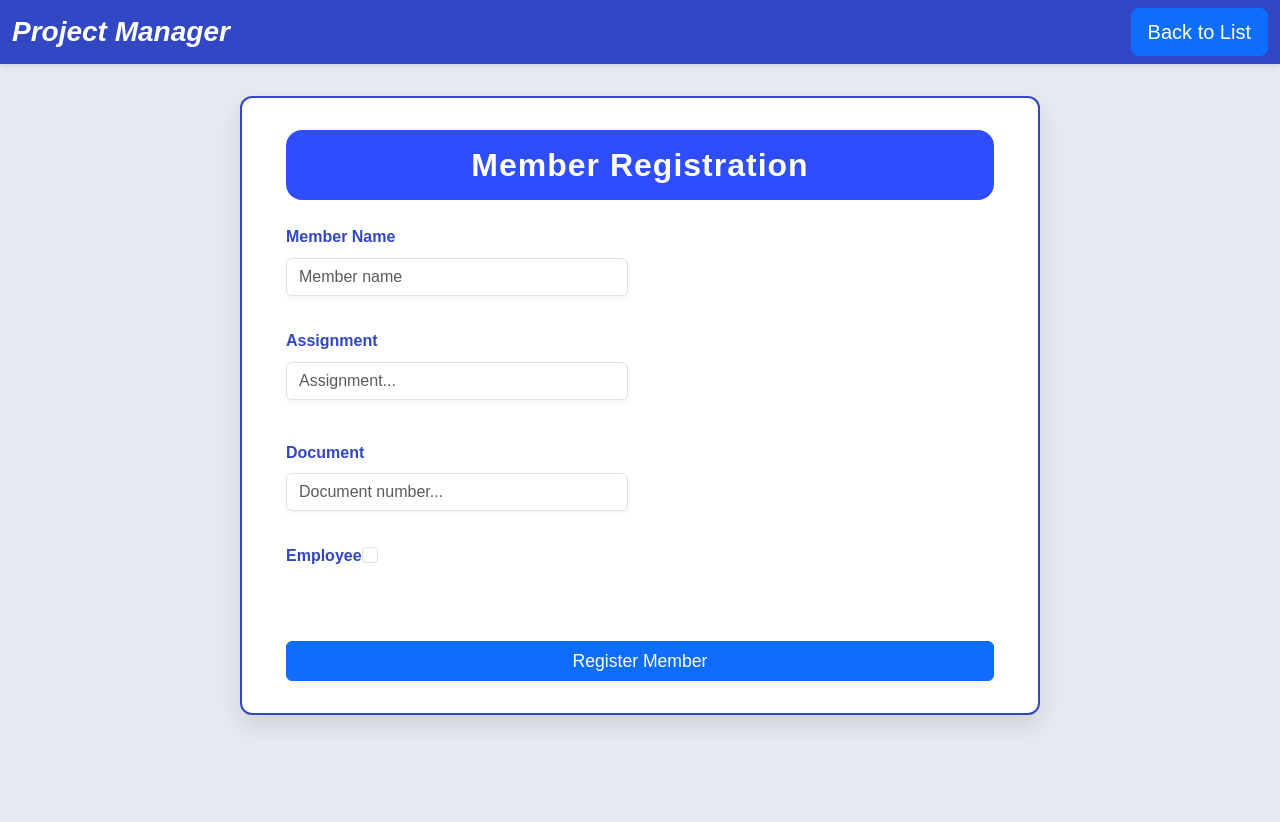
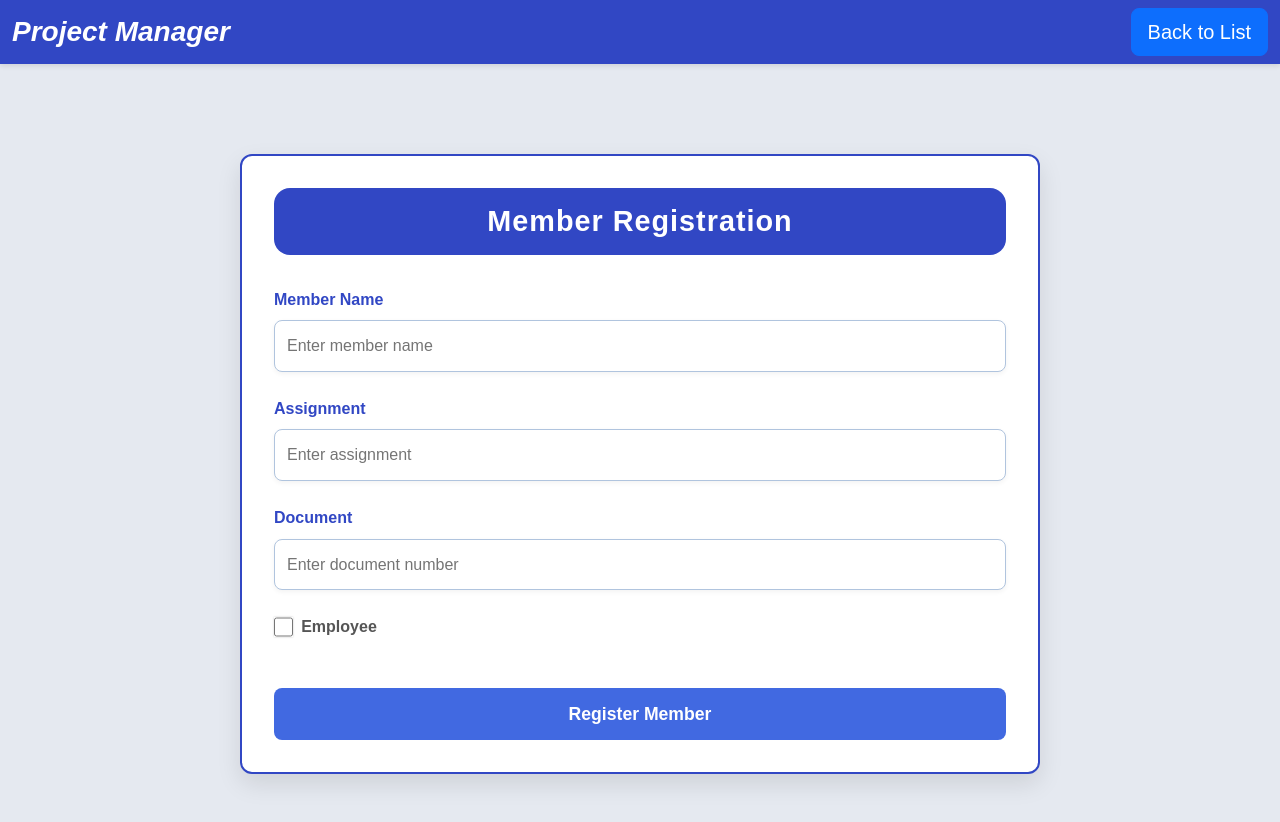
Before and after one commit to Matheus-Freitas0/training-react, a React (Vite) app: page /register in a window 1280 px wide. Shown: the top 822 px of the page. Before the commit the page ends 800 px from the top, so only its background shows below. Built offline with nearby package versions, Linux system fonts and the light colour scheme.

Commit message:
Refactored MemberForm CSS and JSX: updated class names, styles, and structure of form elements and layout.

```diff
--- a/src/components/membersRegister/MemberForm.css
+++ b/src/components/membersRegister/MemberForm.css
@@ -1,119 +1,129 @@
-main {
+.member-form-container {
+    display: flex;
+    justify-content: center;
+    align-items: center;
+    min-height: 100vh;
+    padding: 1rem;
+    box-sizing: border-box;
+    background-color: #e5e9f0;
+}
+
+.form-wrapper {
+    width: 100%;
+    max-width: 800px;
     background-color: #ffffff;
-    padding: 2rem;
     border-radius: 12px;
     border: 2px solid #3147c4;
     box-shadow: 0 10px 25px rgba(0, 0, 0, 0.1);
-    max-width: 800px;
-    margin: 2rem auto;
-    font-family: 'Arial', sans-serif;
+    padding: 2rem;
     display: flex;
-    align-items: center;
+    flex-direction: column;
     justify-content: center;
 }
 
-#project-title {
+.form-title {
     color: #ffffff;
+    background-color: #3147c4;
     border-radius: 1rem;
-    background-color: #2d4dff;
-    margin-bottom: 1.5rem;
+    margin-bottom: 2rem;
     padding: 1rem;
     font-weight: 700;
     text-align: center;
     letter-spacing: 1px;
+    font-size: 1.8rem;
 }
+
 .form-label {
     color: #3147c4;
     font-weight: bold;
     margin-bottom: 0.5rem;
     transition: color 0.3s ease;
-    display: inline-block;
 }
 
 .form-label:hover {
     color: #1a2b54;
 }
 
-.form-control,
+.form-input,
 .form-select {
+    width: 100%;
+    padding: 0.75rem;
     border: 1px solid #b0c4de;
     border-radius: 8px;
-    padding: 0.75rem;
+    font-size: 1rem;
+    margin-bottom: 1.5rem;
+    box-shadow: 0 2px 5px rgba(0, 0, 0, 0.05);
     transition: border-color 0.3s ease, box-shadow 0.3s ease;
-    font-size: 1rem;
-    box-shadow: 0 2px 5px rgba(0, 0, 0, 0.05);
 }
 
-.form-control::placeholder {
-    color: #a0a4ab;
-    opacity: 0.8;
-}
-
-.form-control:focus,
+.form-input:focus,
 .form-select:focus {
     border-color: #3147c4;
     box-shadow: 0 0 0 0.2rem rgba(46, 76, 143, 0.25);
     outline: none;
 }
 
-.btn-primary {
+.checkbox-group {
+    display: flex;
+    align-items: center;
+    gap: 0.5rem;
+    margin-bottom: 1.5rem;
+}
+
+.form-checkbox {
+    width: 1.2rem;
+    height: 1.2rem;
+    cursor: pointer;
+    accent-color: #4169e1;
+    border-radius: 4px;
+    transition: all 0.2s ease-in-out;
+    box-shadow: 0 0 2px rgba(0, 0, 0, 0.2);
+}
+
+.form-checkbox:focus {
+    outline: none;
+    box-shadow: 0 0 0 0.15rem rgba(49, 71, 196, 0.3);
+}
+
+.form-checkbox-label {
+    font-size: 1rem;
+    font-weight: 600;
+    color: #555;
+    cursor: pointer;
+}
+
+.submit-button {
     padding: 0.75rem 1.5rem;
-    color: white;
+    color: #ffffff;
+    background-color: #4169e1;
     font-size: 1.1rem;
     font-weight: bold;
-    background-color: #4169e1;
     border: none;
     border-radius: 8px;
+    cursor: pointer;
     transition: background-color 0.3s ease, transform 0.2s, box-shadow 0.3s ease;
+    width: 100%;
+    margin-top: 1.5rem;
 }
 
-.btn-primary:hover {
+.submit-button:hover {
+    background-color: #365e9d;
     transform: translateY(-2px);
     box-shadow: 0 4px 8px rgba(0, 0, 0, 0.2);
-    background-color: #365e9d;
 }
 
-button[type="submit"] {
-    margin-top: 1.5rem;
-    width: 100%;
-    font-size: 1.1rem;
-}
-
-.row {
+.form-row {
     margin-bottom: 1.5rem;
-    display: flex;
-    flex-wrap: wrap;
-    gap: 1rem;
 }
 
 textarea.form-control {
     min-height: 100px;
     resize: vertical;
     border: 1px solid #b0c4de;
+    margin-bottom: 1.5rem;
 }
 
 textarea.form-control:focus {
     border-color: #3147c4;
     box-shadow: 0 0 0 0.2rem rgba(46, 76, 143, 0.25);
 }
-
-.form-check-input {
-    margin-right: 0.5rem;
-    accent-color: #3147c4;
-    width: 1.2rem;
-    height: 1.2rem;
-    cursor: pointer;
-}
-
-.form-check-input:focus {
-    outline: 2px solid rgba(49, 71, 196, 0.3);
-}
-@media (max-width: 768px) {
-    .row {
-        flex-direction: column;
-    }
-
-    .btn-primary {
-        font-size: 1rem;
-    }
-}
--- a/src/components/membersRegister/MemberForm.jsx
+++ b/src/components/membersRegister/MemberForm.jsx
@@ -2,65 +2,61 @@ import "./MemberForm.css";
 
 function MemberForm(id) {
   return (
-    <main>
-      <div className="container my-12">
-        <h2 className="text-center mb-4" id="project-title">
-          Member Registration
-        </h2>
-        <form id="registrationForm">
-          <div className="row">
-            <div className="col-md-6 mb-3">
+    <main className="member-form-container">
+      <div className="form-wrapper">
+        <h2 className="form-title">Member Registration</h2>
+
+        <form id="registrationForm" className="registration-form">
+          <div className="form-row">
+            <div className="form-group">
               <label htmlFor="member-name" className="form-label">
                 Member Name
               </label>
               <input
                 type="text"
-                className="form-control"
+                className="form-input"
                 id="member-name"
-                placeholder="Member name"
+                placeholder="Enter member name"
                 required
               />
             </div>
-            <div className="col-md-6 mb-3">
+            <div className="form-group">
               <label htmlFor="assignment" className="form-label">
                 Assignment
               </label>
               <input
                 type="text"
-                className="form-control"
+                className="form-input"
                 id="assignment"
-                placeholder="Assignment..."
+                placeholder="Enter assignment"
                 required
               />
             </div>
-          </div>
-
-          <div className="row">
-            <div className="col-md-6 mb-3">
+            <div className="form-group">
               <label htmlFor="document" className="form-label">
                 Document
               </label>
               <input
                 type="text"
-                className="form-control"
+                className="form-input"
                 id="document"
-                placeholder="Document number..."
+                placeholder="Enter document number"
                 required
               />
             </div>
 
-            <div className="checkbox col-md-6 mb-3">
-              <label htmlFor="is-employee" className="form-label">
+            <div className="form-group checkbox-group">
+              <input
+                type="checkbox"
+                className="form-checkbox"
+                id="is-employee"
+              />
+              <label htmlFor="is-employee" className="form-checkbox-label">
                 Employee
               </label>
-              <input
-                type="checkbox"
-                className="form-check-input"
-                id="is-employee"
-              />
             </div>
           </div>
-          <button type="submit" id="submitButton" className="btn btn-primary">
+          <button type="submit" className="submit-button">
             Register Member
           </button>
         </form>
```
